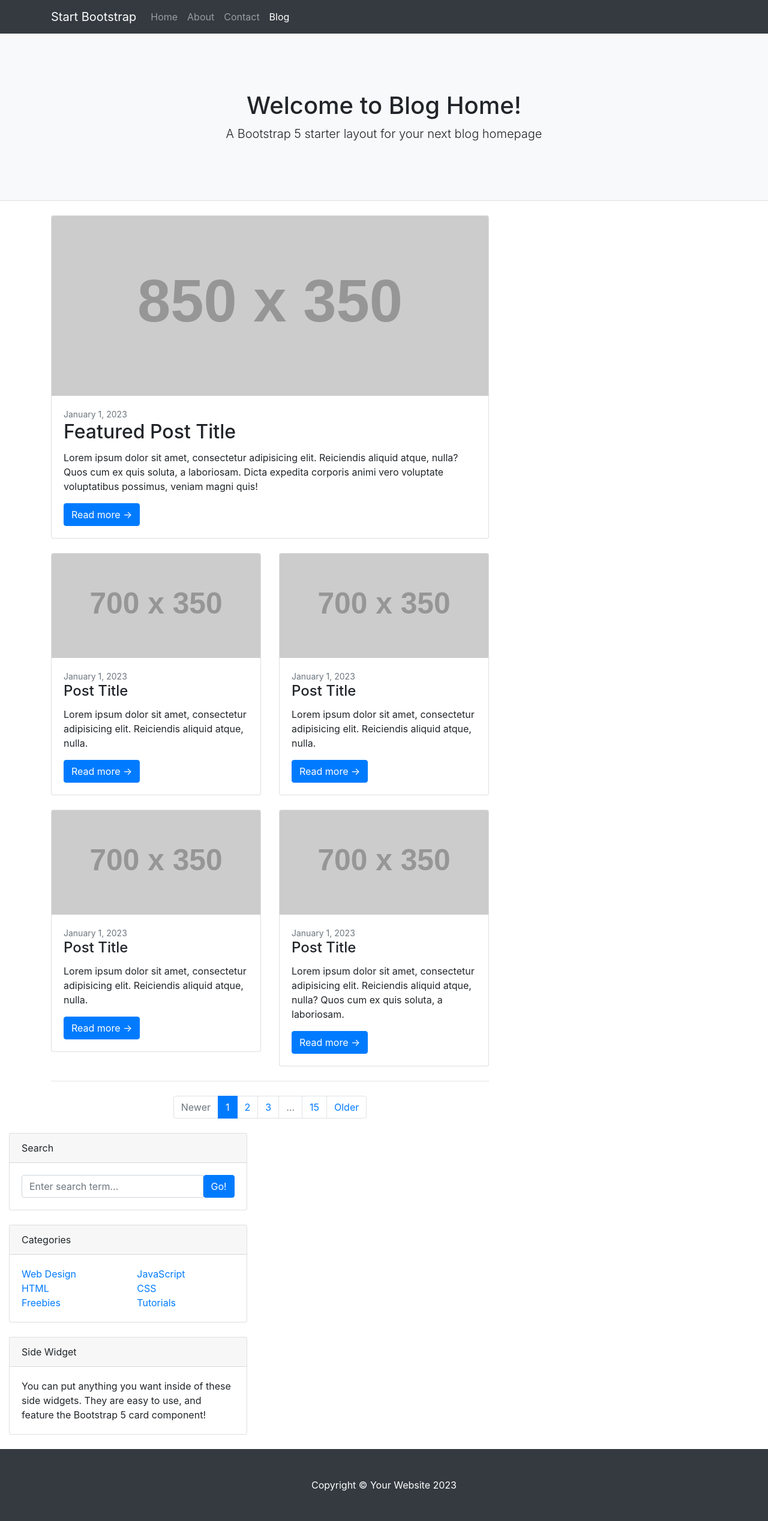
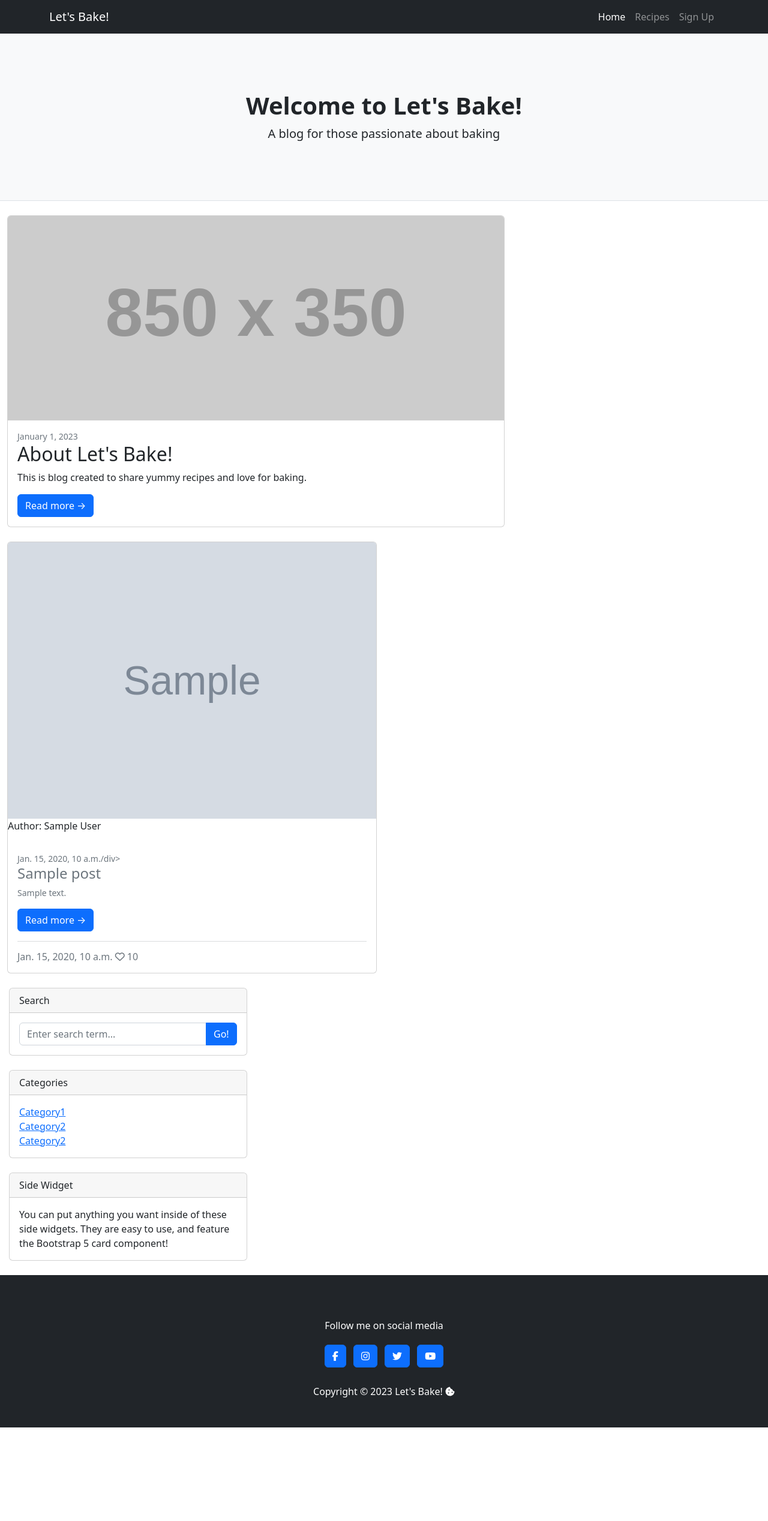
Before and after one commit to Sarohia94/-Project-4-Baking-Blog, a Django app: template templates/index.html in a window 1280 px wide. Shown: the whole page at 60% size. After the commit the page ends 2380 px from the top, so only its background shows below. Run offline with Django 3.2, Linux system fonts and the light colour scheme; the template is opened without the code that fills it: most values are stand-ins (such as "Sample title", 1, 10 or a date in 2020); grey boxes marked "Sample" are stand-in pictures; grey boxes labelled with a size stand in for pictures from a placeholder-image service; some libraries are stand-ins or nearby versions.

Commit message:
Amend view code, format templates and create/update url.py files

```diff
--- /dev/null
+++ b/blog/urls.py
@@ -0,0 +1,6 @@
+from . import views
+from django.urls import path
+
+urlpatterns = [
+    path('', views.PostListView.as_view(), name='home'),
+]
--- a/blog/views.py
+++ b/blog/views.py
@@ -7,4 +7,4 @@ class PostListView(ListView):
     model = Post
     queryset = Post.objects.filter(status=1).order_by("-created_on")
     template_name = "index.html"
-    paginate_by = 6
+    paginate_by = 4
--- a/letsbake/urls.py
+++ b/letsbake/urls.py
@@ -19,4 +19,5 @@ from django.urls import path, include
 urlpatterns = [
     path('admin/', admin.site.urls),
     path('summernote/', include('django_summernote.urls')),
+    path('', include('blog.urls'), name='blog_url'),
 ]
--- a/templates/base.html
+++ b/templates/base.html
@@ -10,51 +10,67 @@
     <meta name="author" content="" />
     <title>Let's Bake!</title>
     <!-- Favicon-->
-    <link rel="icon" type="image/x-icon" href="assets/favicon.ico" />
+    <link rel="icon" type="image/x-icon" href="" />
     <!-- Core theme CSS (includes Bootstrap)-->
     <link rel="stylesheet" href="https://cdn.jsdelivr.net/npm/bootstrap@4.6.2/dist/css/bootstrap.min.css"
         integrity="sha384-xOolHFLEh07PJGoPkLv1IbcEPTNtaed2xpHsD9ESMhqIYd0nLMwNLD69Npy4HI+N" crossorigin="anonymous">
 
-    <link href="css/styles.css" rel="stylesheet" />
+    <link href="{% static 'css/style.css' %}" rel="stylesheet" />
 </head>
 
 <body>
     <!-- Responsive navbar-->
     <nav class="navbar navbar-expand-lg navbar-dark bg-dark">
+
         <div class="container">
-            <a class="navbar-brand" href="#!">Start Bootstrap</a>
+
+            <a class="navbar-brand" href="#!">Let's Bake!</a>
+
             <button class="navbar-toggler" type="button" data-bs-toggle="collapse"
                 data-bs-target="#navbarSupportedContent" aria-controls="navbarSupportedContent" aria-expanded="false"
                 aria-label="Toggle navigation"><span class="navbar-toggler-icon"></span></button>
+
             <div class="collapse navbar-collapse" id="navbarSupportedContent">
                 <ul class="navbar-nav ms-auto mb-2 mb-lg-0">
-                    <li class="nav-item"><a class="nav-link" href="#">Home</a></li>
-                    <li class="nav-item"><a class="nav-link" href="#!">About</a></li>
-                    <li class="nav-item"><a class="nav-link" href="#!">Contact</a></li>
-                    <li class="nav-item"><a class="nav-link active" aria-current="page" href="#">Blog</a></li>
+                    <li class="nav-item"><a class="nav-link active" aria-current="page" href="{% url 'home' %}">Home</a>
+                    </li>
+                    <li class="nav-item"><a class="nav-link" href="#!">Recipes</a></li>
+                    <li class="nav-item"><a class="nav-link" href="#!">Sign Up</a></li>
                 </ul>
             </div>
+
         </div>
+
     </nav>
+
     <!-- Page header with logo and tagline-->
     <header class="py-5 bg-light border-bottom mb-4">
         <div class="container">
             <div class="text-center my-5">
-                <h1 class="fw-bolder">Welcome to Blog Home!</h1>
-                <p class="lead mb-0">A Bootstrap 5 starter layout for your next blog homepage</p>
+                <h1 class="fw-bolder">Welcome to Let's Bake!</h1>
+                <p class="lead mb-0">A blog for those passionate about baking</p>
             </div>
         </div>
     </header>
+
     <main class="flex-shrink-0 main-bg">
+
         {% block content %}
         <!-- Content Goes here -->
         {% endblock content %}
+
     </main>
-    <!-- Side widgets-->
+
+    <aside>
+
+        <!-- Content Goes here -->
         <div class="col-lg-4">
+
             <!-- Search widget-->
             <div class="card mb-4">
+
                 <div class="card-header">Search</div>
+
                 <div class="card-body">
                     <div class="input-group">
                         <input class="form-control" type="text" placeholder="Enter search term..."
@@ -62,56 +78,82 @@
                         <button class="btn btn-primary" id="button-search" type="button">Go!</button>
                     </div>
                 </div>
+
             </div>
+
             <!-- Categories widget-->
             <div class="card mb-4">
+
                 <div class="card-header">Categories</div>
+
                 <div class="card-body">
+
                     <div class="row">
+
                         <div class="col-sm-6">
                             <ul class="list-unstyled mb-0">
-                            <li><a href="#!">Web Design</a></li>
-                            <li><a href="#!">HTML</a></li>
-                            <li><a href="#!">Freebies</a></li>
+                                <li><a href="#!">Category1</a></li>
+                                <li><a href="#!">Category2</a></li>
+                                <li><a href="#!">Category2</a></li>
                             </ul>
                         </div>
-                    <div class="col-sm-6">
-                        <ul class="list-unstyled mb-0">
-                            <li><a href="#!">JavaScript</a></li>
-                            <li><a href="#!">CSS</a></li>
-                            <li><a href="#!">Tutorials</a></li>
-                        </ul>
+
                     </div>
+
                 </div>
+
             </div>
-        </div>
+
             <!-- Side widget-->
             <div class="card mb-4">
+
                 <div class="card-header">Side Widget</div>
-            <div class="card-body">You can put anything you want inside of these side widgets. They are easy to use, and
+
+                <div class="card-body">You can put anything you want inside of these side widgets. They are easy to use,
+                    and
                     feature the Bootstrap 5 card component!</div>
             </div>
+
         </div>
-    </div>
-    </div>
+
+    </aside>
+
     <!-- Footer-->
     <footer class="py-5 bg-dark">
         <div class="container">
-            <p class="m-0 text-center text-white">Copyright &copy; Your Website 2023</p>
+            <div class="text-center py-4 align-items-center text-white">
+                <p>Follow me on social media</p>
+                <a href="https://facebook.com/" target="_blank" class="btn btn-primary m-1" rel="noopener"
+                    aria-label="Connect with us via Facebook (opens in a new tab)"><i
+                        class="fa-brands fa-facebook-f"></i></a>
+
+                <a href="https://instagram.com/" target="_blank" class="btn btn-primary m-1" rel="noopener"
+                    aria-label="Connect with us via Instagram (opens in a new tab)"><i
+                        class="fa-brands fa-instagram"></i></a>
+
+                <a href="https://twitter.com/" target="_blank" class="btn btn-primary m-1" rel="noopener"
+                    aria-label="Connect with us via Twitter (opens in a new tab)"><i
+                        class="fa-brands fa-twitter"></i></a>
+
+                <a href="https://youtube.com/" target="_blank" class="btn btn-primary m-1" rel="noopener"
+                    aria-label="Connect with us via YouTube (opens in a new tab)"><i
+                        class="fa-brands fa-youtube"></i></a>
+            </div>
+            <p class="m-0 text-center text-white">Copyright &copy; 2023 Let's Bake! <i class="fa-solid fa-cookie-bite"></i></p>
         </div>
     </footer>
 
+    <!--Font awesome script-->
+    <script src="https://kit.fontawesome.com/ce08db8352.js" crossorigin="anonymous"></script>
+
     <!-- Bootstrap core JS-->
-    <script src="https://cdn.jsdelivr.net/npm/bootstrap@5.2.3/dist/js/bootstrap.bundle.min.js"></script>
-    <!-- Core theme JS-->
-    <script src="js/scripts.js"></script>
-
     <script src="https://cdn.jsdelivr.net/npm/jquery@3.5.1/dist/jquery.slim.min.js"
         integrity="sha384-DfXdz2htPH0lsSSs5nCTpuj/zy4C+OGpamoFVy38MVBnE+IbbVYUew+OrCXaRkfj" crossorigin="anonymous">
     </script>
     <script src="https://cdn.jsdelivr.net/npm/bootstrap@4.6.2/dist/js/bootstrap.bundle.min.js"
         integrity="sha384-Fy6S3B9q64WdZWQUiU+q4/2Lc9npb8tCaSX9FK7E8HnRr0Jz8D6OP9dO5Vg3Q9ct" crossorigin="anonymous">
     </script>
+
 </body>
 
 </html>
--- a/templates/index.html
+++ b/templates/index.html
@@ -3,91 +3,84 @@
 {% block content %}
 
 <!-- Page content-->
-<div class="container">
+<div class="container-fluid">
+
     <div class="row">
+
         <!-- Blog entries-->
         <div class="col-lg-8">
             <!-- Featured blog post-->
             <div class="card mb-4">
-                <a href="#!"><img class="card-img-top" src="https://dummyimage.com/850x350/dee2e6/6c757d.jpg"
-                        alt="..." /></a>
+                <img class="card-img-top" src="https://dummyimage.com/850x350/dee2e6/6c757d.jpg"
+                        alt="kneading dough with both hands on wooden table" />
                 <div class="card-body">
                     <div class="small text-muted">January 1, 2023</div>
-                    <h2 class="card-title">Featured Post Title</h2>
-                    <p class="card-text">Lorem ipsum dolor sit amet, consectetur adipisicing elit. Reiciendis aliquid
-                        atque, nulla? Quos cum ex quis soluta, a laboriosam. Dicta expedita corporis animi vero
-                        voluptate voluptatibus possimus, veniam magni quis!</p>
+                    <h2 class="card-title">About Let's Bake!</h2>
+                    <p class="card-text">This is blog created to share yummy recipes and love for baking.</p>
                     <a class="btn btn-primary" href="#!">Read more →</a>
                 </div>
             </div>
-            <!-- Nested row for non-featured blog posts-->
-            <div class="row">
-                <div class="col-lg-6">
-                    <!-- Blog post-->
-                    <div class="card mb-4">
-                        <a href="#!"><img class="card-img-top" src="https://dummyimage.com/700x350/dee2e6/6c757d.jpg"
-                                alt="..." /></a>
-                        <div class="card-body">
-                            <div class="small text-muted">January 1, 2023</div>
-                            <h2 class="card-title h4">Post Title</h2>
-                            <p class="card-text">Lorem ipsum dolor sit amet, consectetur adipisicing elit. Reiciendis
-                                aliquid atque, nulla.</p>
-                            <a class="btn btn-primary" href="#!">Read more →</a>
-                        </div>
+        </div>
+    </div>
+
+    <div>
+        <!-- Row for non-featured blog posts-->
+        <div class="row">
+
+            <div class="col-lg-6">
+
+                {% for post in post_list_view %}
+
+                <!-- Blog post-->
+                <div class="card mb-4">
+
+                    {% if "placeholder" in post.featured_image.url %}
+                    <img class="card-img-top" src="https://dummyimage.com/850x350/dee2e6/6c757d.jpg"
+                        alt="kneading dough with both hands on wooden table" />
+                    {% else %}
+                    <img class="card-img-top" src=" {{ post.featured_image.url }}">
+                    {% endif %}
+
+                    <div>
+                        <p class="author">Author: {{ post.author }}</p>
                     </div>
-                    <!-- Blog post-->
-                    <div class="card mb-4">
-                        <a href="#!"><img class="card-img-top" src="https://dummyimage.com/700x350/dee2e6/6c757d.jpg"
-                                alt="..." /></a>
-                        <div class="card-body">
-                            <div class="small text-muted">January 1, 2023</div>
-                            <h2 class="card-title h4">Post Title</h2>
-                            <p class="card-text">Lorem ipsum dolor sit amet, consectetur adipisicing elit. Reiciendis
-                                aliquid atque, nulla.</p>
-                            <a class="btn btn-primary" href="#!">Read more →</a>
-                        </div>
+
+                    <div class="card-body">
+
+                        <div class="small text-muted">{{ post.created_on}}/div>
+                        <h2 class="card-title h4">{{ post.title }}</h2>
+                        <p class="card-text">{{ post.excerpt }}</p>
+                        <a class="btn btn-primary" href="{% url 'post_detail' post.slug  %}">Read more →</a>
+                        <hr />
+                        <p class="card-text text-muted h6">{{ post.created_on}} <i class="far fa-heart"></i>
+                            {{ post.number_of_likes }}</p>
+
                     </div>
+
                 </div>
-                <div class="col-lg-6">
-                    <!-- Blog post-->
-                    <div class="card mb-4">
-                        <a href="#!"><img class="card-img-top" src="https://dummyimage.com/700x350/dee2e6/6c757d.jpg"
-                                alt="..." /></a>
-                        <div class="card-body">
-                            <div class="small text-muted">January 1, 2023</div>
-                            <h2 class="card-title h4">Post Title</h2>
-                            <p class="card-text">Lorem ipsum dolor sit amet, consectetur adipisicing elit. Reiciendis
-                                aliquid atque, nulla.</p>
-                            <a class="btn btn-primary" href="#!">Read more →</a>
-                        </div>
-                    </div>
-                    <!-- Blog post-->
-                    <div class="card mb-4">
-                        <a href="#!"><img class="card-img-top" src="https://dummyimage.com/700x350/dee2e6/6c757d.jpg"
-                                alt="..." /></a>
-                        <div class="card-body">
-                            <div class="small text-muted">January 1, 2023</div>
-                            <h2 class="card-title h4">Post Title</h2>
-                            <p class="card-text">Lorem ipsum dolor sit amet, consectetur adipisicing elit. Reiciendis
-                                aliquid atque, nulla? Quos cum ex quis soluta, a laboriosam.</p>
-                            <a class="btn btn-primary" href="#!">Read more →</a>
-                        </div>
-                    </div>
-                </div>
+
             </div>
-            <!-- Pagination-->
-            <nav aria-label="Pagination">
-                <hr class="my-0" />
-                <ul class="pagination justify-content-center my-4">
-                    <li class="page-item disabled"><a class="page-link" href="#" tabindex="-1"
-                            aria-disabled="true">Newer</a></li>
-                    <li class="page-item active" aria-current="page"><a class="page-link" href="#!">1</a></li>
-                    <li class="page-item"><a class="page-link" href="#!">2</a></li>
-                    <li class="page-item"><a class="page-link" href="#!">3</a></li>
-                    <li class="page-item disabled"><a class="page-link" href="#!">...</a></li>
-                    <li class="page-item"><a class="page-link" href="#!">15</a></li>
-                    <li class="page-item"><a class="page-link" href="#!">Older</a></li>
-                </ul>
-            </nav>
+                {% if forloop.counter|divisibleby:2 %}
         </div>
-        {%endblock%}
+
+        <div class="row">
+            {% endif %}
+            {% endfor %}
+        </div>
+
+    </div>
+    <!-- Pagination-->
+    {% if is_paginated %}
+    <nav aria-label="Page navigation">
+        <ul class="pagination justify-content-center">
+            {% if page_obj.has_previous %}
+            <li><a href="?page={{ page_obj.previous_page_number }}" class="page-link">&laquo; PREV </a></li>
+            {% endif %}
+            {% if page_obj.has_next %}
+            <li><a href="?page={{ page_obj.next_page_number }}" class="page-link"> NEXT &raquo;</a></li>
+            {% endif %}
+        </ul>
+    </nav>
+    {% endif %}
+    </div>
+    {%endblock%}
```
Lines whose indentation alone changed are shown as unchanged.
